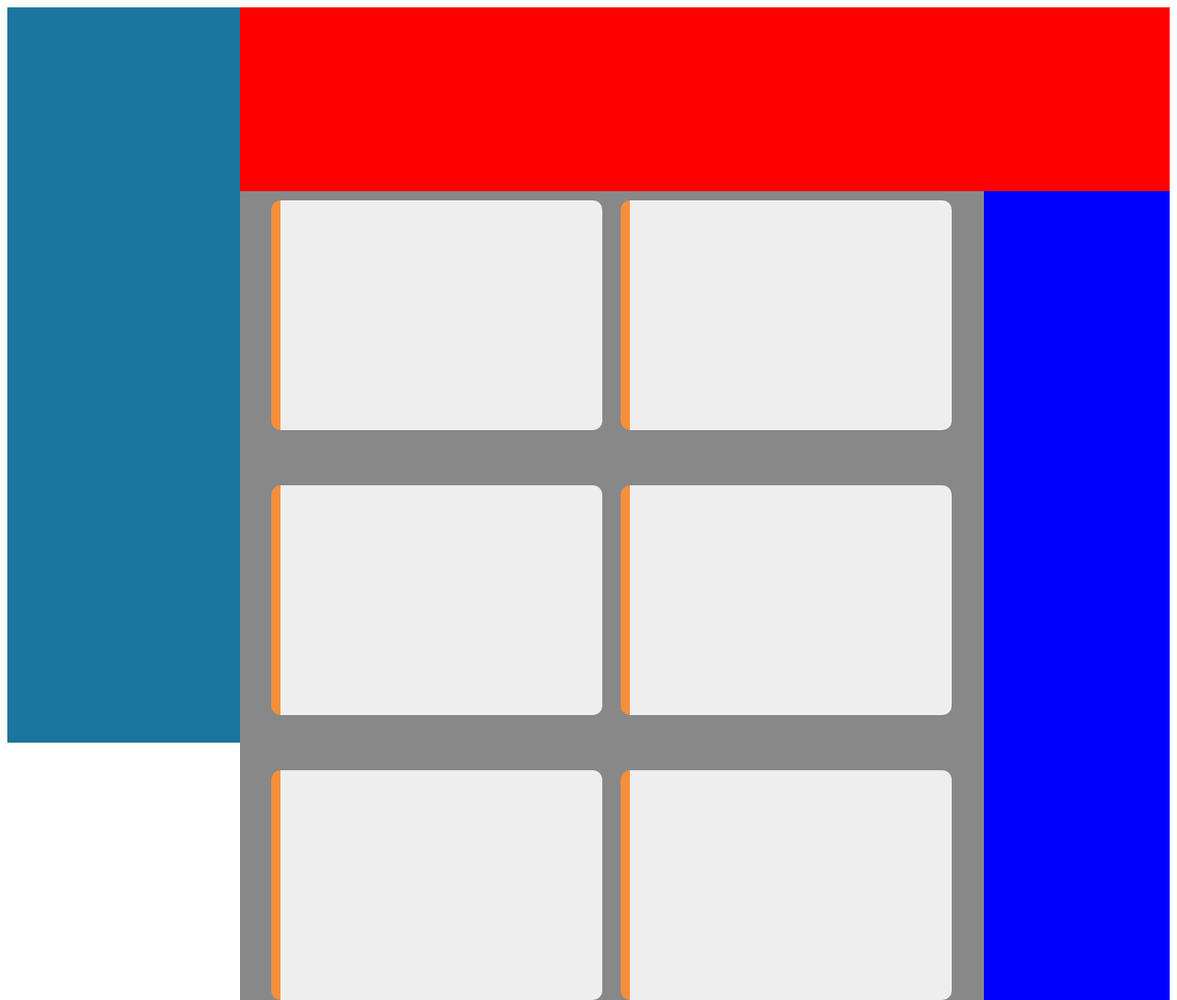
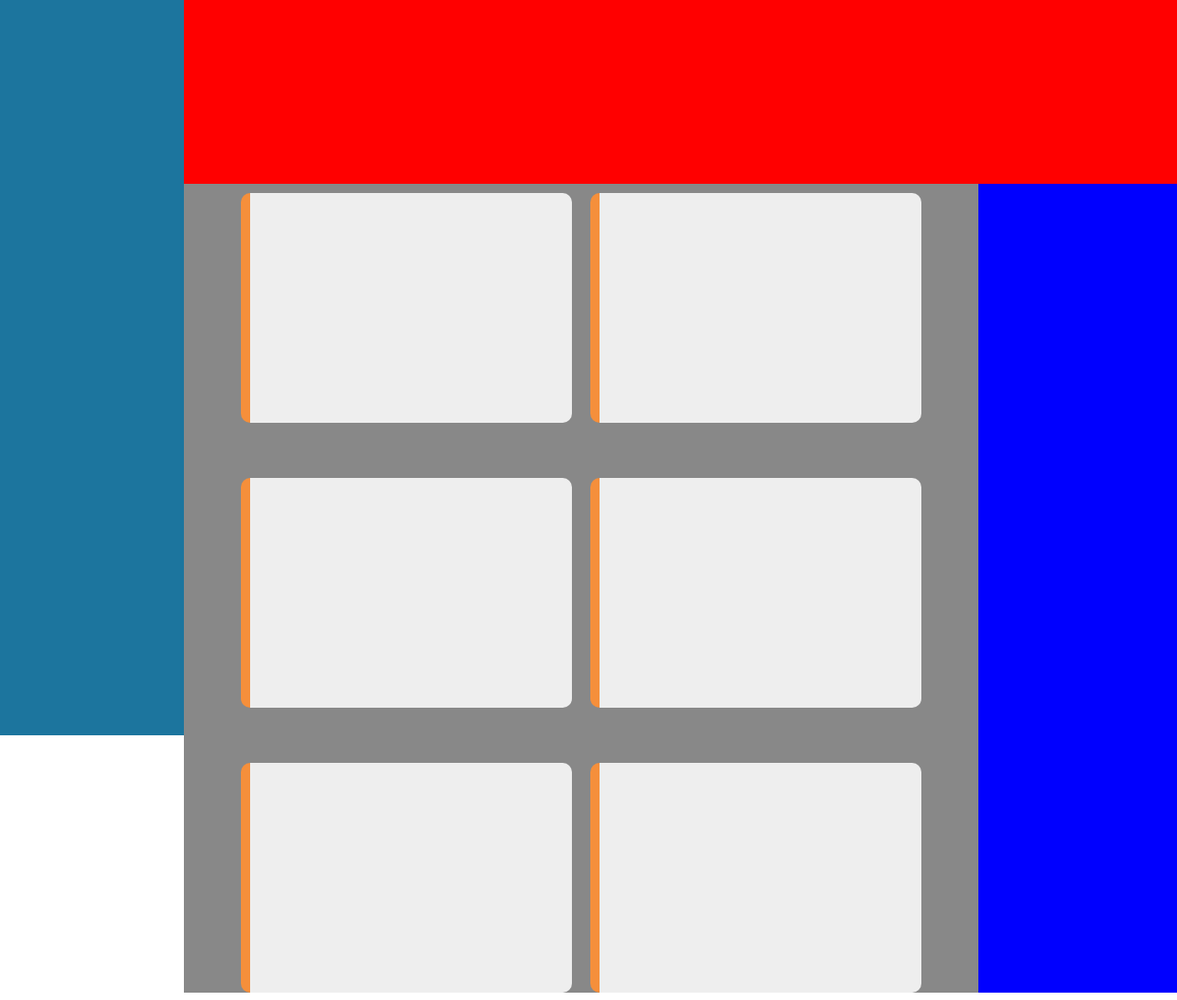
Before and after one commit to matthew0122/AdminDashboard, a plain HTML site: page index.html in a window 1280 px wide. Shown: the whole page at 92% size. Drawn offline with Linux system fonts and the light colour scheme.

Commit message:
fix sidebar

```diff
--- a/styles.css
+++ b/styles.css
@@ -1,13 +1,23 @@
-body {
-    display: grid;
-    grid-template-columns: minmax(min-content, 1fr) 4fr;
+:root {
+    --sidebar-width: max(200px, 15%);
 }
 
 .main {
     height: 100vh;
+    position: absolute;
+    top: 0;
+    left: var(--sidebar-width);
+    right: 0;
+    bottom: 0;
 }
 .sidebar{
     height: 100%;
+    position: fixed;
+    width: var(--sidebar-width);
+    top:0;
+    left:0;
+    bottom: 0;
+    overflow-x: hidden;
     background-color: #1c759e;
 }
 .main {
```
